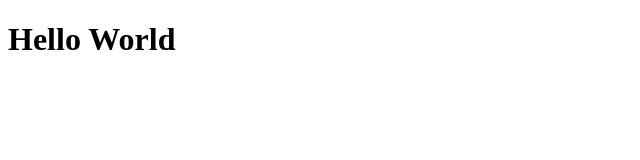
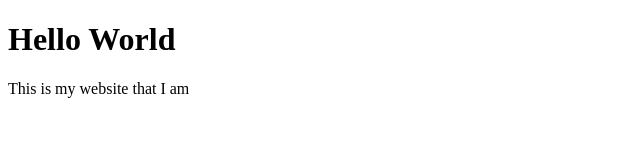
Before and after one commit to Skylake0106/Skylake0106.github.io, a plain HTML site: page index.html in a window 1280 px wide. Shown: the whole page, without its empty margins (0-640 px from the left). Drawn offline with Linux system fonts and the light colour scheme.

Commit message:
commit to test vscode

```diff
--- a/index.html
+++ b/index.html
@@ -2,5 +2,6 @@
 <html>
 	<body>
 		<h1>Hello World</h2>
+		<p>This is my website that I am </p>
 	</body>
 </html>
```
